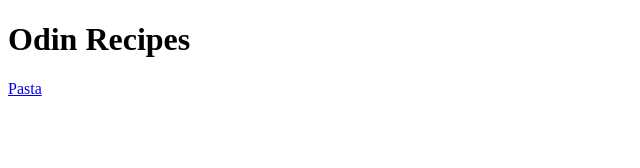
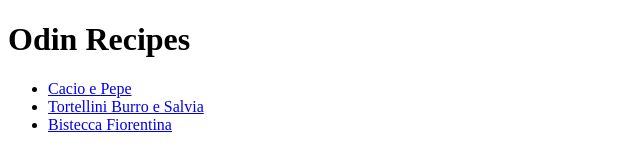
Before and after one commit to cypherlich/odin-recipes, a plain HTML site: page index.html in a window 1280 px wide. Shown: the whole page, without its empty margins (0-640 px from the left). Drawn offline with Linux system fonts and the light colour scheme.

Commit message:
Finalize index.html HTML structure

```diff
--- a/index.html
+++ b/index.html
@@ -6,6 +6,10 @@
     </head>
     <body>
         <h1>Odin Recipes</h1>
-        <a href="recipes/pasta.html">Pasta</a>
+        <ul>
+            <li><a href="recipes/pasta.html">Cacio e Pepe</a></li>
+            <li><a href="recipes/pasta.html">Tortellini Burro e Salvia</a></li>
+            <li><a href="recipes/pasta.html">Bistecca Fiorentina</a></li>
+        </ul>
     </body>
 </html>
```
